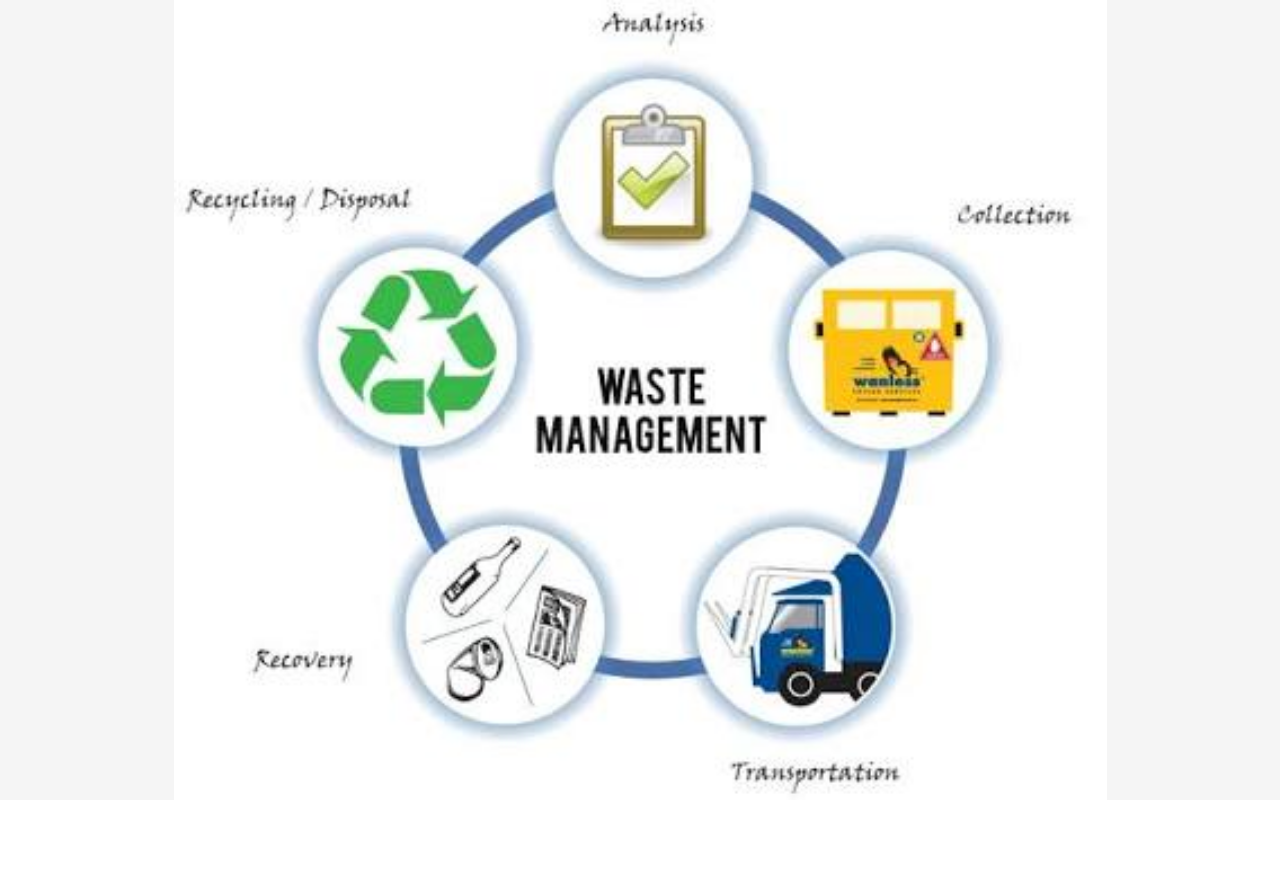
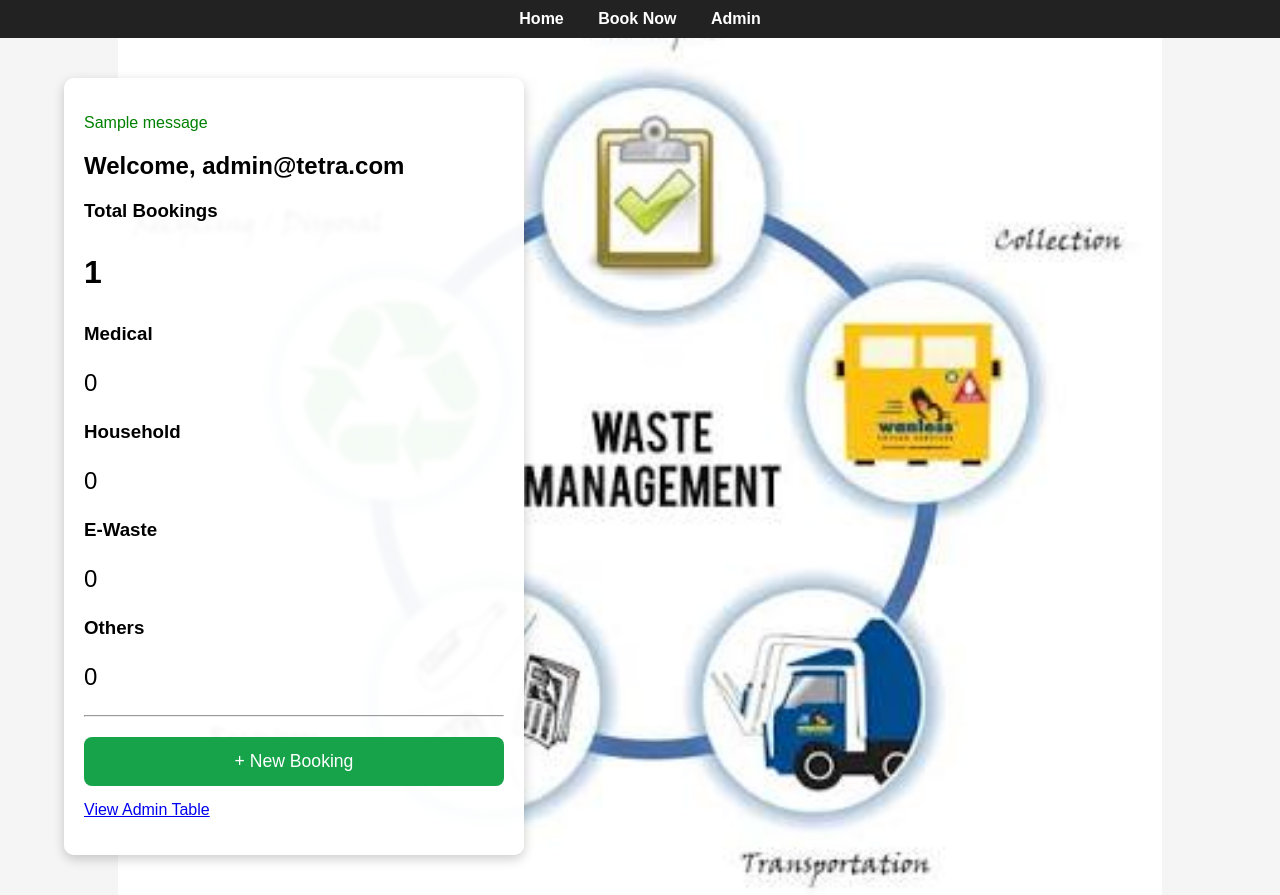
Before and after one commit to wilsoneffiong-creator/wilsoneffiong-creator-tetra-multi-dynamics-waste-app, a Flask app: page /dashboard in a window 1280 px wide. Before the commit the page ends 794 px from the top, so only its background shows below. Run offline with Flask 3, Linux system fonts and the light colour scheme; a user stored in the database is signed in; tables that the repository leaves empty hold one stand-in row (values such as "Sample post"); one stand-in notice (Sample message) is shown.

Commit message:
V6.3 Fix base.html UI - nav + box left

```diff
--- a/templates/base.html
+++ b/templates/base.html
@@ -1,3 +1,8 @@
+<!DOCTYPE html>
+<html lang="en">
+<head>
+    <meta charset="UTF-8">
+    <title>{% block title %}TETRA Waste Pickup{% endblock %}</title>
     <style>
         body {
             margin: 0; font-family: Arial, sans-serif;
@@ -10,18 +15,34 @@
 
       .container {
             max-width: 420px;
-        margin: 40px 0 40px 5%;  /* KEY: 5% from left, 0 from right = left aligned */
+            margin: 40px 0 40px 5%;
             background: rgba(255,255,255,0.95);
             padding: 20px;
             border-radius: 10px;
             box-shadow: 0 4px 12px rgba(0,0,0,0.2);
-        backdrop-filter: blur(2px); /* makes background slightly visible behind box */
+            backdrop-filter: blur(2px);
         }
       .btn { background-color: #007bff; color: white; padding: 10px 15px; border: none; border-radius: 5px; cursor: pointer; text-decoration: none; display: inline-block; width:100%; text-align:center; box-sizing:border-box; }
-    table { width: 100%; border-collapse: collapse; background: white; } th, td { border: 1px solid #ddd; padding: 8px; text-align: left; } th { background-color: #f2f2f2; }
+        table { width: 100%; border-collapse: collapse; background: white; }
+        th, td { border: 1px solid #ddd; padding: 8px; text-align: left; }
+        th { background-color: #f2f2f2; }
 
-    /* Mobile: put box back to center so it doesn't go off-screen */
         @media (max-width: 768px) {
          .container { margin: 40px auto; max-width: 90%; }
         }
     </style>
+</head>
+<body>
+    <nav>
+        <a href="{{ url_for('home') }}">Home</a>
+        <a href="{{ url_for('book') }}">Book Now</a>
+        <a href="{{ url_for('admin') }}">Admin</a>
+    </nav>
+    <div class="container">
+        {% for message in get_flashed_messages(with_categories=true) %}
+          <p style="color:green;">{{ message[1] }}</p>
+        {% endfor %}
+        {% block content %}{% endblock %}
+    </div>
+</body>
+</html>
```
Lines whose indentation alone changed are shown as unchanged.
